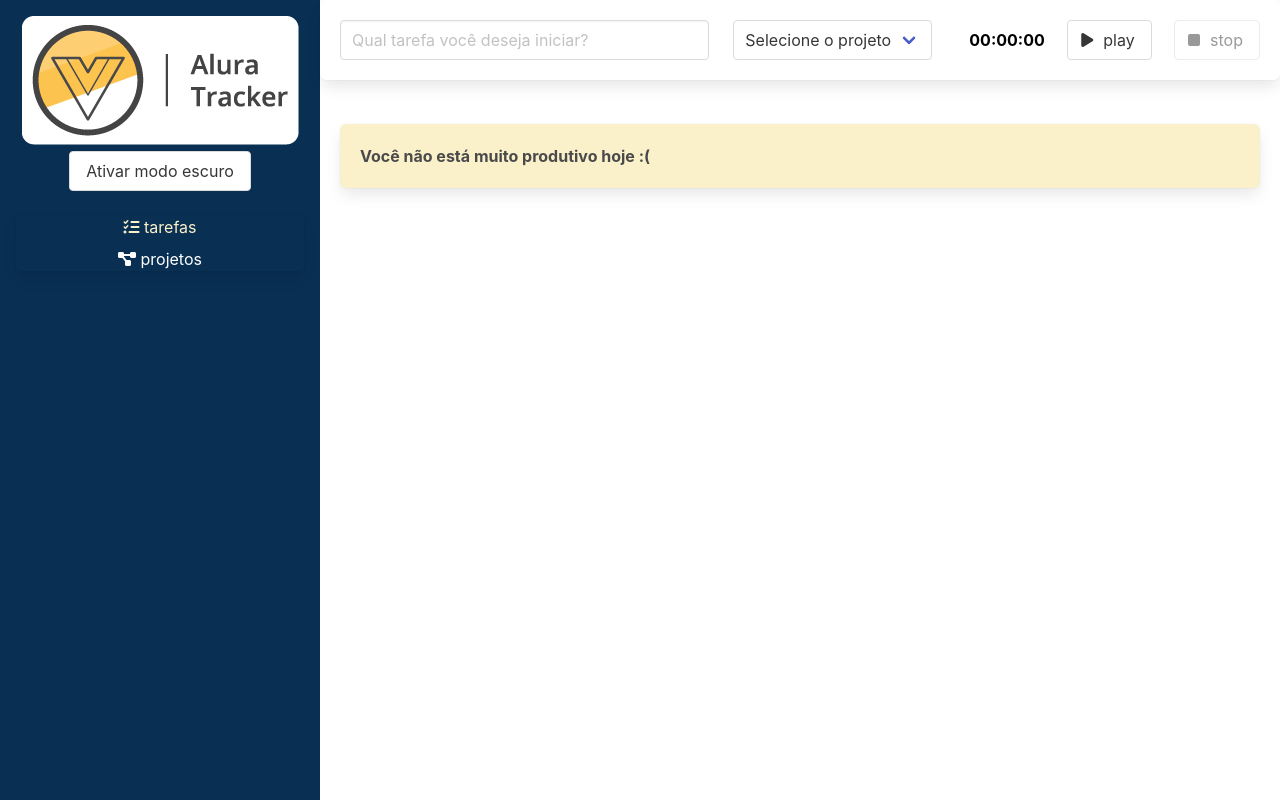
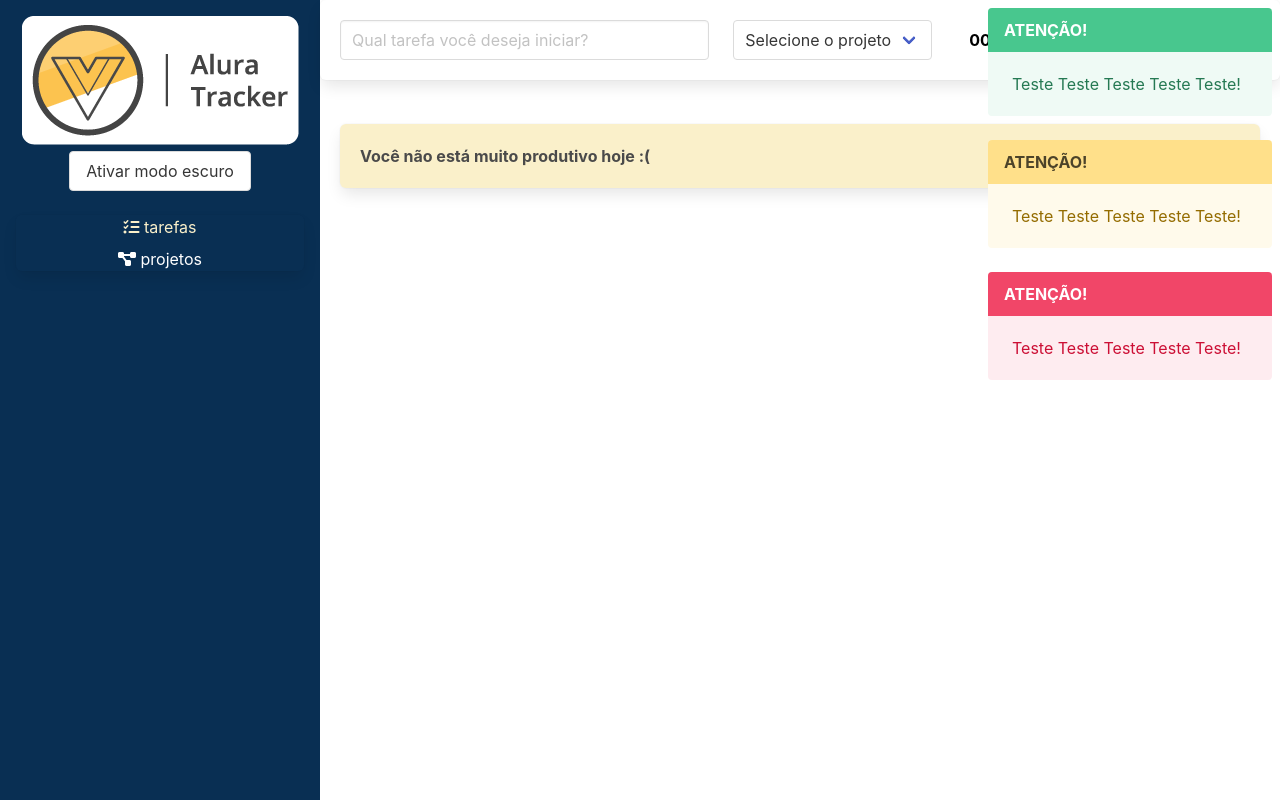
Before and after one commit to JeffersonnJunior/Alura-Tracker, a Vue app: page / in a window 1280 px wide. Built offline with nearby package versions, Linux system fonts and the light colour scheme.

Commit message:
feat: advancing in studies

```diff
--- a/src/App.vue
+++ b/src/App.vue
@@ -4,6 +4,7 @@
       <BarraLateral @aoTemaAlterado="trocarTema"/>
     </div>
     <div class="column is-three-quarter conteudo">
+      <Notificacoes/>
       <router-view></router-view>
     </div>
   </main>
@@ -12,12 +13,14 @@
 <script lang="ts">
 import { defineComponent } from 'vue';
 import BarraLateral from './components/BarraLateral.vue'
+import Notificacoes from './components/Notificacoes.vue'
 
 export default defineComponent({
   name: 'App',
   components: {
     BarraLateral,
-  },
+    Notificacoes
+},
   data () {
     return {
       modoEscuroAtivo: false
--- /dev/null
+++ b/src/components/Notificacoes.vue
@@ -0,0 +1,48 @@
+<template>
+    <div class="notificacoes">
+        <article class="message is-success">
+            <div class="message-header">
+                ATENÇÃO!
+            </div>
+            <div class="message-body">
+                Teste Teste Teste Teste Teste!
+            </div>
+        </article>
+        <article class="message is-warning">
+            <div class="message-header">
+                ATENÇÃO!
+            </div>
+            <div class="message-body">
+                Teste Teste Teste Teste Teste!
+            </div>
+        </article>
+        <article class="message is-danger">
+            <div class="message-header">
+                ATENÇÃO!
+            </div>
+            <div class="message-body">
+                Teste Teste Teste Teste Teste!
+            </div>
+        </article>
+    </div>
+</template>
+
+<script lang="ts">
+
+import { defineComponent } from 'vue';
+
+export default defineComponent({
+    name: 'Notificacoes-Componente'
+})
+</script>
+
+<style scoped>
+.notificacoes{
+    position: absolute;
+    right: 0;
+    width: 300px;
+    padding: 8px;
+    z-index: 105;
+}
+
+</style>
```
